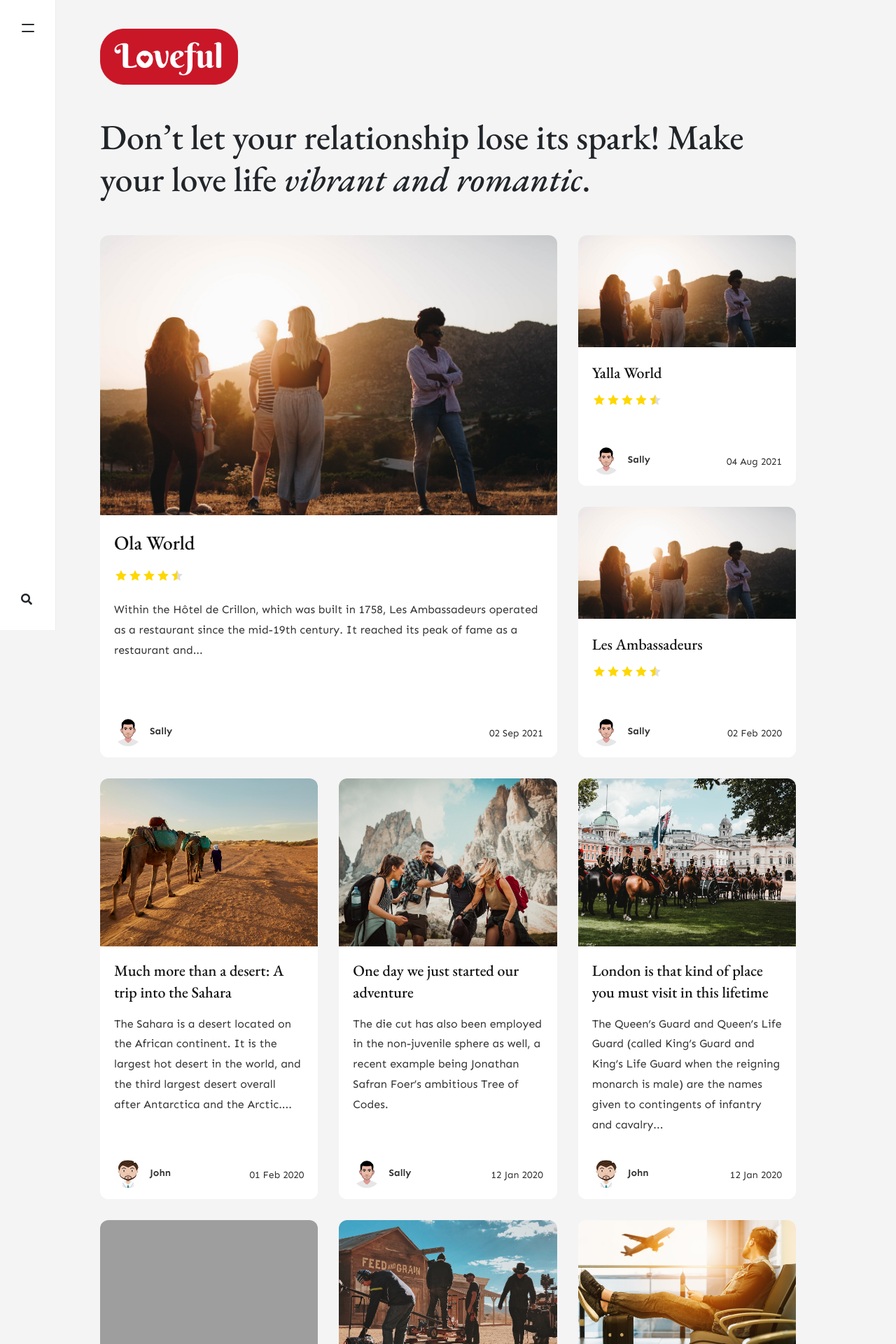
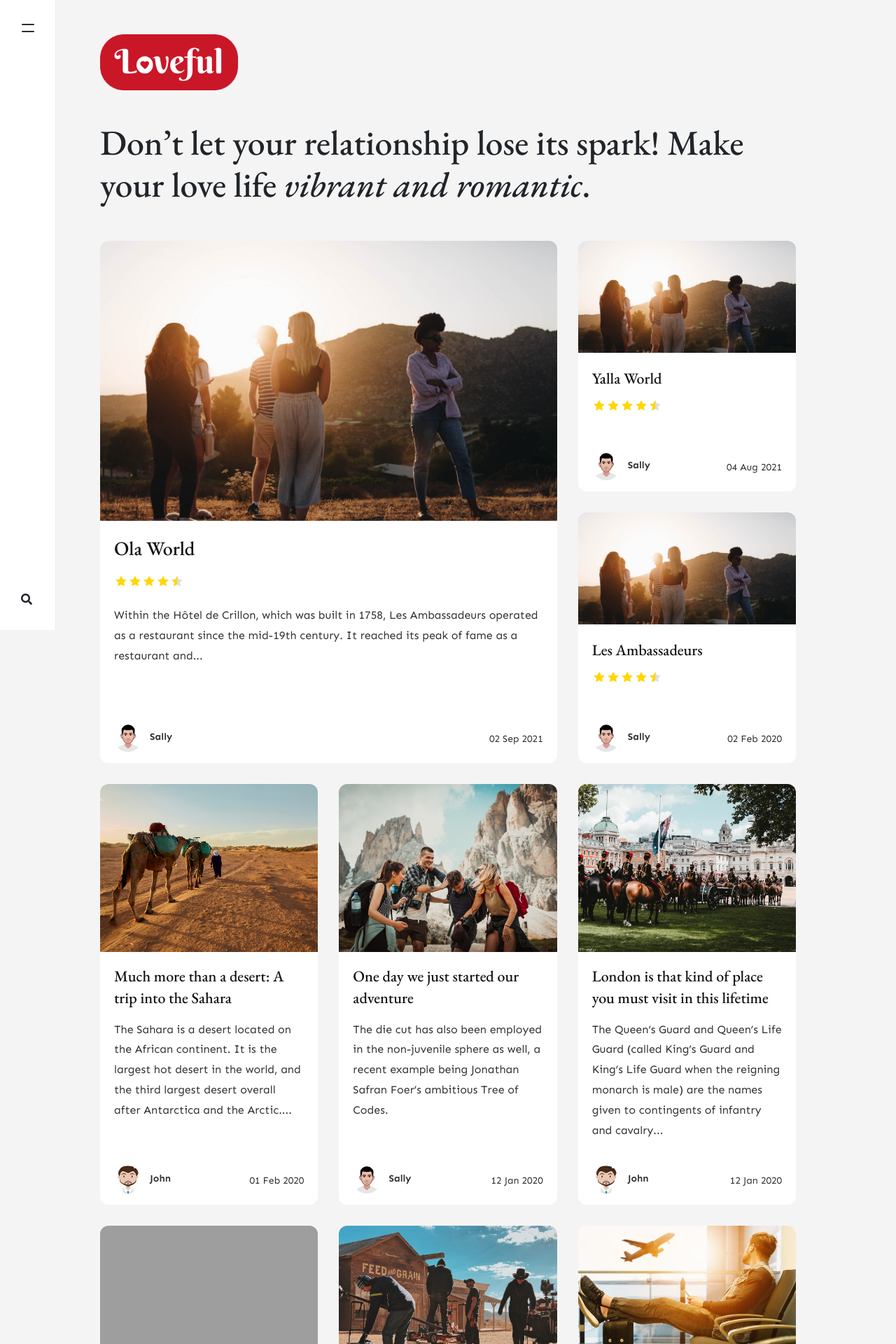
Before and after one commit to stackbit-projects/happy-zebra-28bc2, a Jekyll site: the page built from index.html, in a window 1280 px wide. Shown: the top 1920 px of the page at 70% size. Built offline with Jekyll 4.4.1, drawn with Linux system fonts in a browser that asks for light colours; nearby versions of some CDN libraries; the list of posts is cut into pages by our own code; comment, search, counter and statistics services are not loaded; grey boxes are pictures that could not be loaded.

Commit message:
theme.scss: changed

```diff
--- a/assets/css/theme.scss
+++ b/assets/css/theme.scss
@@ -38,7 +38,7 @@ h1,h2,h3,h4,h5,h6 {
     font-weight:700;
 }
 .site-content {
-    padding-top:20px;
+    padding-top:28px;
 }
 .sitetag {
     font-family:'EB Garamond', serif;
```
